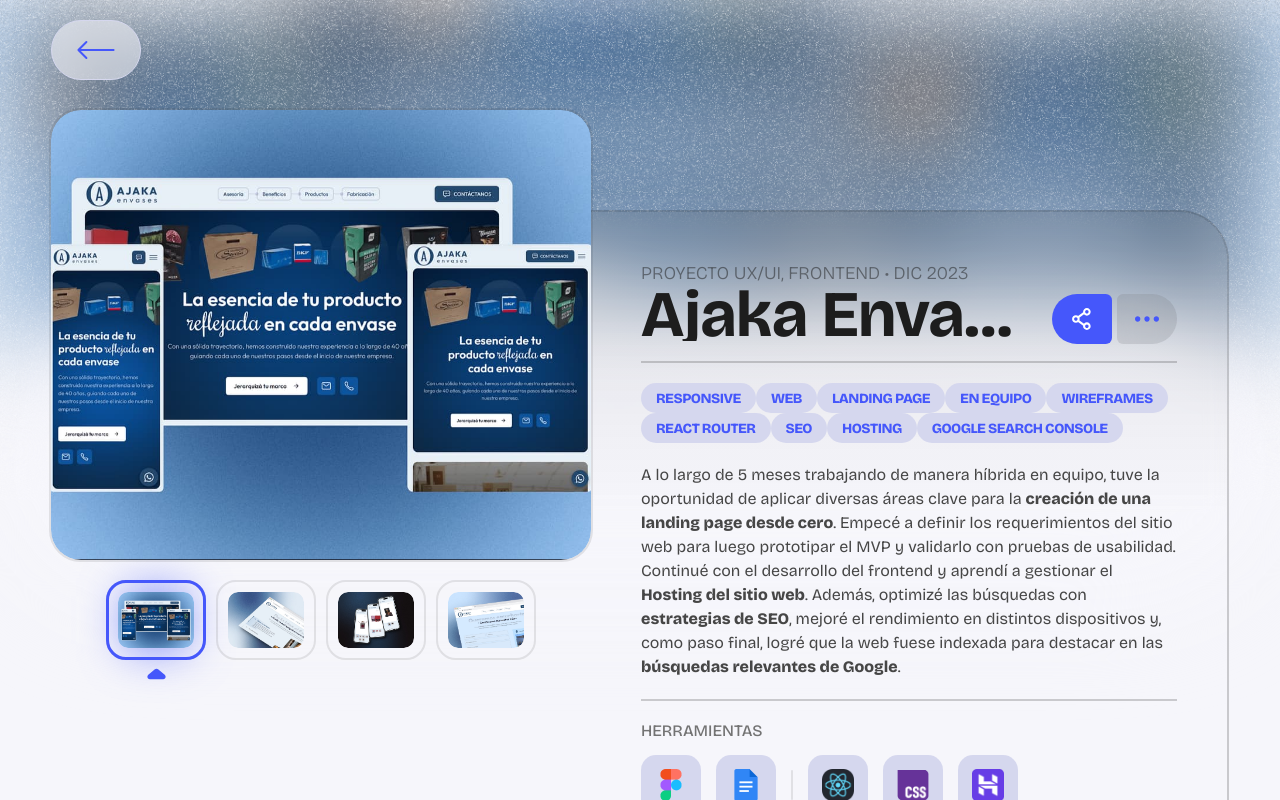
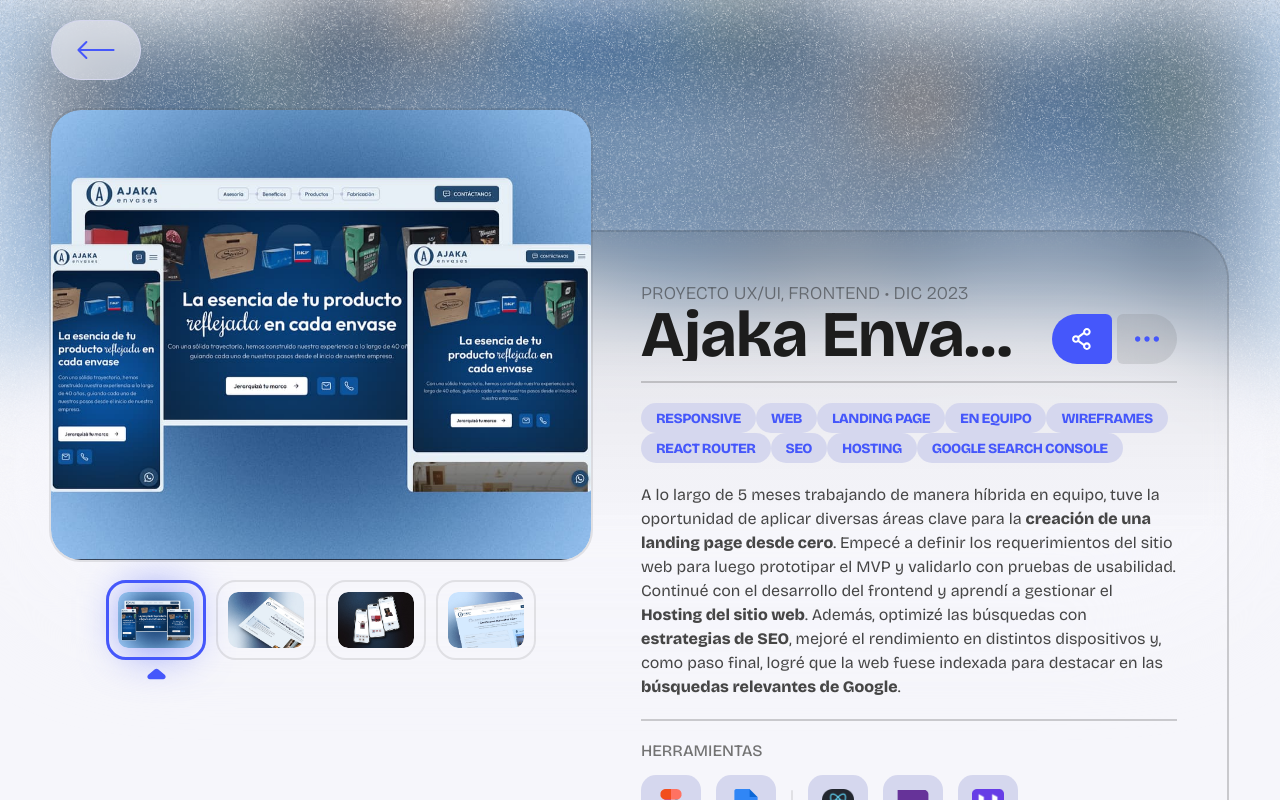
Before and after one commit to iannellotomas/portfolio, a React (Vite) app: page /project/ajaka-envases in a window 1280 px wide. Shown: the top 800 px of the page. Built offline with nearby package versions, Linux system fonts and the light colour scheme.

Commit message:
Motion detail project

```diff
--- a/src/components/carousel/carousel.jsx
+++ b/src/components/carousel/carousel.jsx
@@ -2,7 +2,7 @@
 import styles from "./carousel.module.css";
 import LazyImage from "../lazyImage/LazyImage";
 import Tooltip from "../tooltip/tooltip";
-
+import { motion, AnimatePresence } from "framer-motion";
 export default function Carousel({
 	carouselImages,
 	isHero = false,
@@ -112,11 +112,22 @@
 
 	return (
 		<>
-			<div
+			<AnimatePresence mode="wait">
+				<motion.div
 					className={`${styles.carousel} ${isHero && styles.hero}`}
 					onTouchStart={handleDragStart}
 					onTouchMove={handleDragMove}
-				onTouchEnd={handleDragEnd}>
+					onTouchEnd={handleDragEnd}
+					layoutId={`carousel-${motionId}`}
+					layout
+					style={{
+						overflow: "hidden",
+						position: "relative",
+						zIndex: 1, // Asegúrate de que el carrusel esté encima de otros elementos
+					}}
+					initial={{ opacity: 0, scale: 0.5 }} // No afecta a la posición
+					animate={{ opacity: 1, scale: 1 }} // Mantiene la posición
+					exit={{ opacity: 0, scale: 0.5 }}>
 					<div
 						className={styles.carouselTrack}
 						ref={carouselRef}
@@ -132,7 +143,6 @@
 									src={image.props.src}
 									alt={`${image.props.alt} ${index + 1}`}
 									style={{ width: "100%", height: "auto" }}
-								motionId={index == 0 && motionId}
 								/>
 							</div>
 						))}
@@ -222,7 +232,8 @@
 							)}
 						</>
 					)}
-			</div>
+				</motion.div>
+			</AnimatePresence>
 			{showThumbnail & (carouselImages.length > 1) ? (
 				<div
 					ref={thumbnailTrackRef}
--- a/src/components/carousel/carousel.module.css
+++ b/src/components/carousel/carousel.module.css
@@ -5,6 +5,7 @@
   overflow: hidden;
   position: relative;
   background: var(--surface-primary);
+  z-index: 5;
 }
 
 .carousel.hero {
@@ -141,6 +142,17 @@
   justify-content: center;
   gap: 10px;
   width: 100%;
+  opacity: 0;
+  transform: translateY(-100%);
+  animation: fadeDown var(--dynamic-medium-transition) forwards;
+  animation-delay: .5s;
+}
+
+@keyframes fadeDown {
+  to {
+    transform: translateY(0);
+    opacity: 1;
+  }
 }
 
 .thumbnail.overflow {
--- a/src/components/lazyImage/LazyImage.jsx
+++ b/src/components/lazyImage/LazyImage.jsx
@@ -1,13 +1,7 @@
 import React, { useState, useEffect, useRef } from "react";
 import styles from "./LazyImage.module.css";
 
-export default function LazyImage({
-	src,
-	alt,
-	motionId,
-	radius = 0,
-	...props
-}) {
+export default function LazyImage({ src, alt, radius = 0, ...props }) {
 	const [isVisible, setIsVisible] = useState(false);
 	const [isLoaded, setIsLoaded] = useState(false);
 	const imgRef = useRef(null);
@@ -42,7 +36,8 @@
 		<div
 			className={styles.imageContainer}
 			style={{ borderRadius: radius }}>
-			<div className={`${styles.skeleton} ${isLoaded ? styles.hide : null}`}></div>
+			<div
+				className={`${styles.skeleton} ${isLoaded ? styles.hide : null}`}></div>
 			<img
 				ref={imgRef}
 				src={isVisible ? src : ""}
@@ -52,7 +47,6 @@
 				onLoad={handleLoad}
 				style={{
 					opacity: isLoaded ? 1 : 0,
-					viewTransitionName: motionId && `project-image-${motionId}`,
 				}}
 			/>
 		</div>
--- a/src/pages/detailProject/detailProject.jsx
+++ b/src/pages/detailProject/detailProject.jsx
@@ -26,13 +26,24 @@
 
 	const [isOptionsOpen, setIsOptionsOpen] = useState(false);
 	const [openFeedback, setOpenFeedback] = useState(false);
+	const [headerLoaded, setHeaderLoaded] = useState(false);
 
 	const heroRef = useRef(null);
 	const navRef = useRef(null);
 	const [isScrolled, setIsScrolled] = useState(false);
 
+	useEffect(() => {
+		const timeout = setTimeout(() => {
+			setHeaderLoaded(true);
+		}, 900);
+
+		return () => clearTimeout(timeout);
+	}, []);
+
 	// Mostrar navbar completo al hacer scroll
 	useEffect(() => {
+		scrollTo(0, 0);
+
 		const handleScroll = () => {
 			if (heroRef.current) {
 				const heroBottom = heroRef.current.getBoundingClientRect().bottom;
@@ -45,8 +56,6 @@
 	}, []);
 
 	useEffect(() => {
-		scrollTo(0, 0);
-
 		const handleClickOutside = (event) => {
 			if (menuRef.current && !menuRef.current.contains(event.target)) {
 				setIsOptionsOpen(false);
@@ -91,6 +100,7 @@
 				<span className={styles.noise}></span>
 				<span className={styles.shadow}></span>
 			</div>
+
 			<nav
 				ref={navRef}
 				className={`${styles.nav} ${isScrolled && styles.scrolled}`}>
@@ -135,9 +145,12 @@
 						showControls={false}
 						showStepbar={false}
 						showThumbnail={true}
+						motionId={project.url}
 					/>
 				</div>
-				<div className={styles.headerRight} data-header-right>
+				<div
+					className={`${styles.headerRight} ${headerLoaded && styles.loaded}`}
+					data-header-right>
 					<div
 						ref={heroRef}
 						className={styles.hero}>
@@ -268,7 +281,7 @@
 												text={tool.title}
 												caption={innerWidth > 1024 && tool.caption}
 												size={innerWidth <= 1024 && "minimal"}
-												anchorSide={innerWidth > 1024? "left" : "center"}>
+												anchorSide={innerWidth > 1024 ? "left" : "center"}>
 												<li className={styles.toolItem}>
 													<img
 														src={Object.values(tool.logo)}
--- a/src/pages/detailProject/detailProject.module.css
+++ b/src/pages/detailProject/detailProject.module.css
@@ -135,21 +135,6 @@
   animation: var(--dynamic-transition) toTop alternate;
 }
 
-@keyframes toTop {
-
-  0% {
-    transform: translateY(0);
-  }
-
-  50% {
-    transform: translateY(-10px);
-  }
-
-  100% {
-    transform: translateY(0);
-  }
-}
-
 .nav>div:nth-child(2) {
   pointer-events: none;
 }
@@ -198,40 +183,18 @@
 
 .background img {
   width: 500%;
-  height: 350px;
+  height: 370px;
   object-fit: cover;
   filter: blur(40px);
   opacity: .8;
   animation: scale 6s cubic-bezier(0.2, 0.6, 0.4, 1) infinite;
 }
 
-@keyframes scale {
-  0% {
-    transform: scale(1.05) translate(0, 0);
-  }
-
-  25% {
-    transform: scale(1.1) translate(-50px, -50px);
-  }
-
-  50% {
-    transform: scale(1.2) translate(0, -50px);
-  }
-
-  75% {
-    transform: scale(1.1) translate(50px, -20px);
-  }
-
-  100% {
-    transform: scale(1.05) translate(0, 0);
-  }
-}
-
 .background .shadow {
   width: 100%;
   position: absolute;
   top: 300px;
-  height: 300px;
+  height: 320px;
   border-radius: 500px;
   filter: blur(50px);
   background: var(--surface-primary);
@@ -240,7 +203,7 @@
 .background .noise {
   position: absolute;
   width: 100%;
-  height: 500px;
+  height: 520px;
   top: 0;
   left: 0;
   background-image: url('../../assets/Ilustrations/NoiseDetailProject.png'), linear-gradient(to bottom, transparent, var(--surface-primary));
@@ -267,7 +230,7 @@
   position: relative;
   width: 60%;
   padding: 50px 50px 70px 70px;
-  margin: 100px 0 0 -20px;
+  margin: 120px 0 0 -20px;
   border: 2px solid var(--text-primary-transparent-2);
   border-bottom: 0;
   border-left: 0;
@@ -353,16 +316,6 @@
   top: 20px;
   margin: 0;
   animation: var(--dynamic-transition) toBottom forwards;
-}
-
-@keyframes toBottom {
-  from {
-    transform: translateY(-30px);
-  }
-
-  to {
-    transform: translateY(0);
-  }
 }
 
 .primaryButton {
@@ -525,6 +478,19 @@
   .toolItem:hover img {
     transform: translateY(8px);
   }
+
+  /* DESKTOP REVEAL ANIMATION */
+  .headerRight:not(.loaded) {
+    transform: translateY(100%);
+    animation: move var(--dynamic-transition) forwards;
+    animation-delay: .5s;
+  }
+
+  .nav>div:nth-child(2)>button {
+    transform: translateY(-100px);
+    animation: move var(--dynamic-medium-transition) forwards;
+    animation-delay: .3s;
+  }
 }
 
 @media (width <=1024px) {
@@ -584,6 +550,10 @@
 
   .nav>.gap {
     display: none;
+  }
+
+  .headerLeft {
+    overflow: hidden;
   }
 
   .hero h1 {
@@ -718,3 +688,69 @@
     height: calc(450px + 20vh);
   }
 }
+
+/* CUSTOM ANIMATIONS */
+@keyframes fadeIn {
+  from {
+    opacity: 0;
+    transform: translateY(30px);
+  }
+
+  to {
+    opacity: 1;
+    transform: translateY(0);
+  }
+}
+
+@keyframes move {
+  to {
+    transform: translateY(0);
+  }
+}
+
+@keyframes toTop {
+
+  0% {
+    transform: translateY(0);
+  }
+
+  50% {
+    transform: translateY(-10px);
+  }
+
+  100% {
+    transform: translateY(0);
+  }
+}
+
+@keyframes toBottom {
+  from {
+    transform: translateY(-30px);
+  }
+
+  to {
+    transform: translateY(0);
+  }
+}
+
+@keyframes scale {
+  0% {
+    transform: scale(1.05) translate(0, 0);
+  }
+
+  25% {
+    transform: scale(1.1) translate(-50px, -50px);
+  }
+
+  50% {
+    transform: scale(1.2) translate(0, -50px);
+  }
+
+  75% {
+    transform: scale(1.1) translate(50px, -20px);
+  }
+
+  100% {
+    transform: scale(1.05) translate(0, 0);
+  }
+}
--- a/src/pages/home/sections/education/Education.jsx
+++ b/src/pages/home/sections/education/Education.jsx
@@ -97,10 +97,6 @@
 		setSortedListsEducation(sortedData); // Actualizar el estado con los proyectos ordenados
 	};
 
-	const handleModeChange = (event) => {
-		setViewMode(event.target.value);
-	};
-
 	return (
 		<section
 			id="education"
--- a/src/pages/home/sections/projects/Projects.module.css
+++ b/src/pages/home/sections/projects/Projects.module.css
@@ -11,7 +11,6 @@
   padding: 60px;
   margin-block: 30px;
   border-radius: 20px;
-  overflow: hidden;
 }
 
 .tools {
```
Lines whose indentation alone changed are shown as unchanged.
